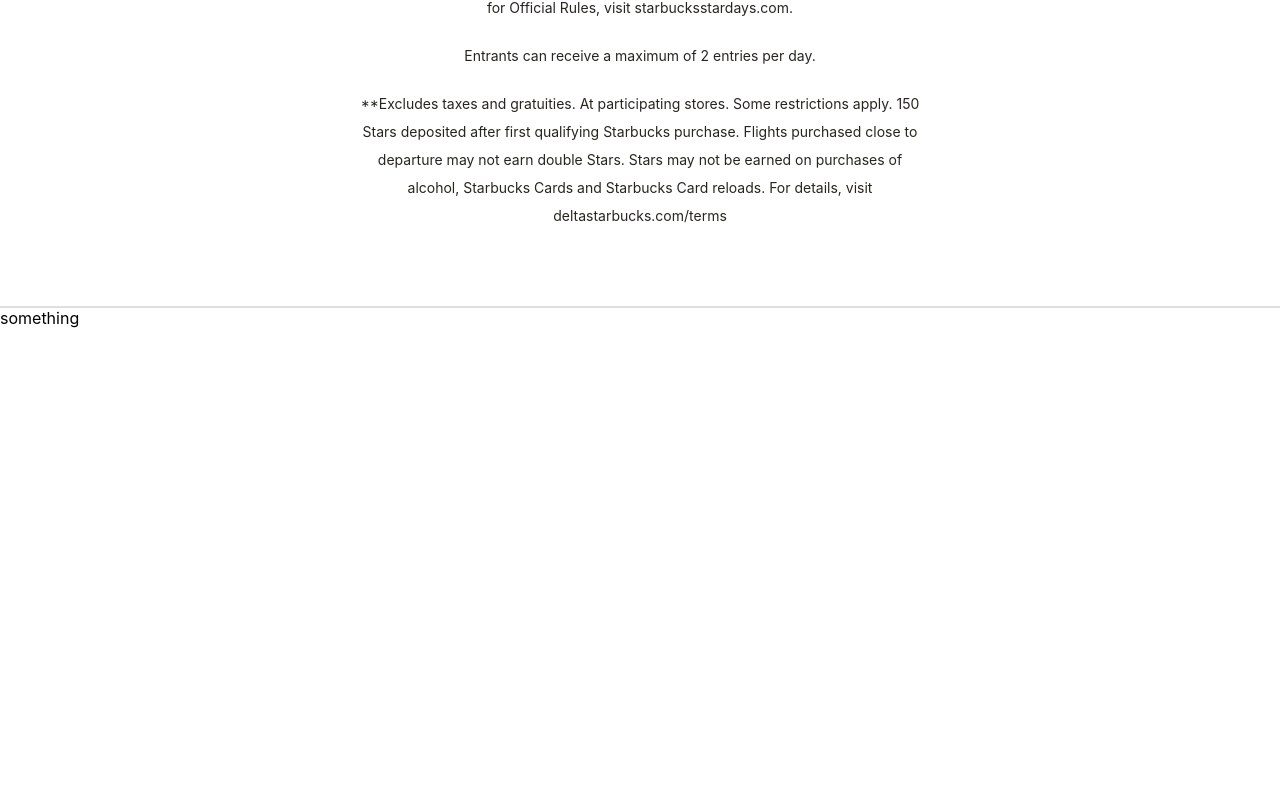
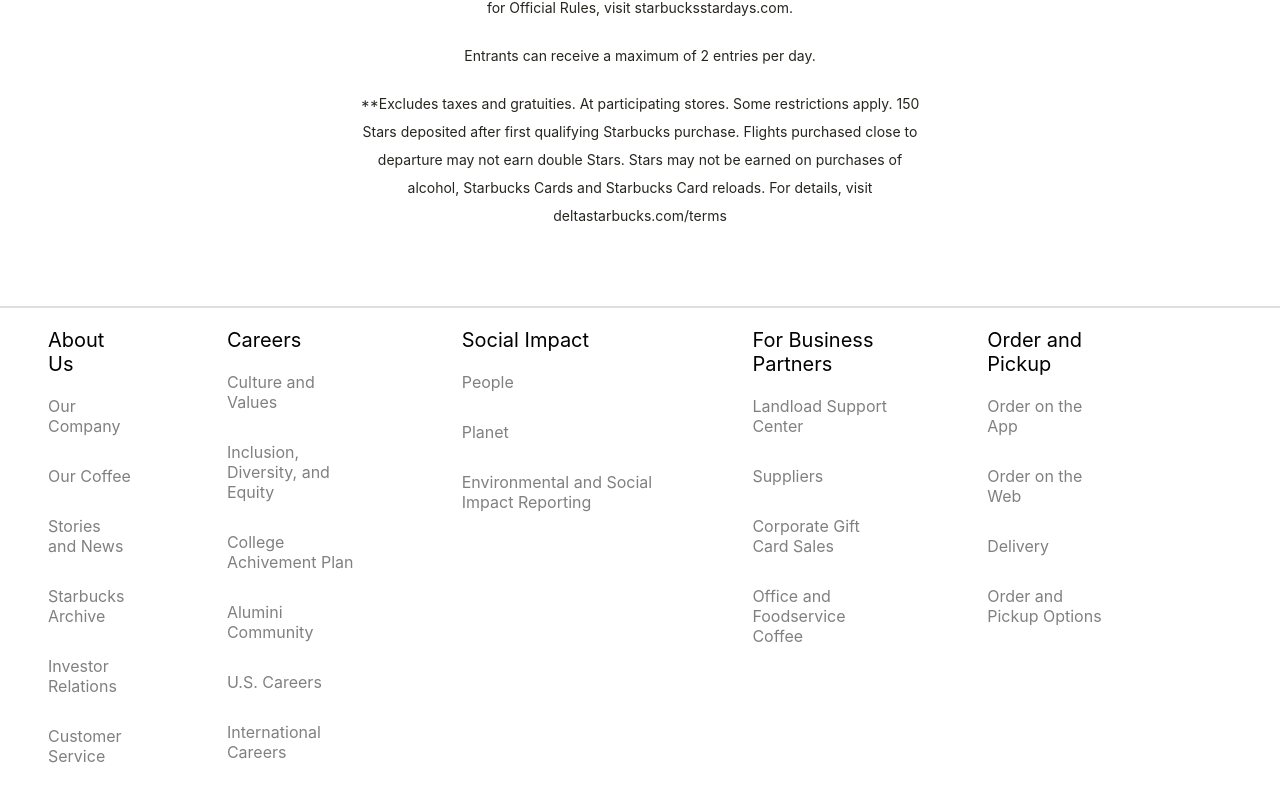
Before and after one commit to Apocryphon06/totalitycorp-frontend-challenge, a React (Create React App) app: page / in a window 1280 px wide. Shown: the part 2376-3178 px from the top of the page. Before the commit the page ends 2704 px from the top, so only its background shows below. Built offline with nearby package versions, Linux system fonts and the light colour scheme; the HTML template or start-up script is replaced by a standard one.

Commit message:
footer dropdown buttons

```diff
--- a/src/components/Footer.jsx
+++ b/src/components/Footer.jsx
@@ -1,22 +1,139 @@
+import { KeyboardArrowDown } from "@material-ui/icons";
 import React from "react";
 import styled from "styled-components";
 
 const Wrapper = styled.div`
   display: flex;
   flex-direction: row;
-  width: 100%;
+  width: 90vw;
+  height: 90vh;
+  @media (max-width: 768px) {
+    flex-direction: column;
+  }
 `;
 
 const ColumnHeader = styled.div`
   display: flex;
+  font-size: 20px;
+  color: black;
+  @media (max-width: 768px) {
+    font-size: 18px;
+    padding: 20px 0;
+    cursor: pointer;
+  }
+`;
+
+const ActionWrapper = styled.div`
+  display: flex;
+  flex-direction: row;
+  align-items: center;
+  justify-content: space-between;
+  cursor: pointer;
+`;
+const Action = styled.div`
+  padding: 10px;
+  border-radius: 50%;
+  &:hover {
+    cursor: pointer;
+    background-color: #dfdfdf;
+  }
+  @media (min-width: 768px) {
+    display: none;
+  }
+`;
+
+const Item = styled.div`
+  display: flex;
+  font-size: 16px;
+  margin: 20px 0 10px;
+  color: #808080;
+  cursor: pointer;
+  &:hover {
+    color: black;
+  }
+  @media (max-width: 768px) {
+    display: none;
+  }
 `;
 const ColumnWrapper = styled.div`
   display: flex;
   flex-direction: column;
+  width: fit-content;
+  margin: 20px 48px 0;
+  @media (max-width: 768px) {
+    width: 100%;
+  }
 `;
 
 function Footer() {
-  return <Wrapper>Footer</Wrapper>;
+  return (
+    <Wrapper>
+      <ColumnWrapper>
+        <ActionWrapper>
+          <ColumnHeader>About Us</ColumnHeader>
+          <Action>
+            <KeyboardArrowDown />
+          </Action>
+        </ActionWrapper>
+        <Item>Our Company</Item>
+        <Item>Our Coffee</Item>
+        <Item>Stories and News</Item>
+        <Item>Starbucks Archive</Item>
+        <Item>Investor Relations</Item>
+        <Item>Customer Service</Item>
+      </ColumnWrapper>
+      <ColumnWrapper>
+        <ActionWrapper>
+          <ColumnHeader>Careers</ColumnHeader>
+          <Action>
+            <KeyboardArrowDown />
+          </Action>
+        </ActionWrapper>
+        <Item>Culture and Values</Item>
+        <Item>Inclusion, Diversity, and Equity</Item>
+        <Item>College Achivement Plan</Item>
+        <Item>Alumini Community</Item>
+        <Item>U.S. Careers</Item>
+        <Item>International Careers</Item>
+      </ColumnWrapper>
+      <ColumnWrapper>
+        <ActionWrapper>
+          <ColumnHeader>Social Impact</ColumnHeader>
+          <Action>
+            <KeyboardArrowDown />
+          </Action>
+        </ActionWrapper>
+
+        <Item>People</Item>
+        <Item>Planet</Item>
+        <Item>Environmental and Social Impact Reporting</Item>
+      </ColumnWrapper>
+      <ColumnWrapper>
+        <ActionWrapper>
+          <ColumnHeader>For Business Partners</ColumnHeader>
+          <Action>
+            <KeyboardArrowDown />
+          </Action>
+        </ActionWrapper>
+        <Item>Landload Support Center</Item>
+        <Item>Suppliers</Item>
+        <Item>Corporate Gift Card Sales</Item>
+        <Item>Office and Foodservice Coffee</Item>
+      </ColumnWrapper>
+      <ColumnWrapper>
+        <ActionWrapper>
+          <ColumnHeader>Order and Pickup</ColumnHeader>
+          <Action>
+            <KeyboardArrowDown />
+          </Action>
+        </ActionWrapper>
+        <Item>Order on the App</Item>
+        <Item>Order on the Web</Item>
+        <Item>Delivery</Item>
+        <Item>Order and Pickup Options</Item>
+      </ColumnWrapper>
+    </Wrapper>
+  );
 }
 
 export default Footer;
--- a/src/pages/Home.jsx
+++ b/src/pages/Home.jsx
@@ -6,6 +6,7 @@
 import rewards from "../images/rewards.jpg";
 import latte from "../images/latte.jpg";
 import apple from "../images/apple-yum.jpg";
+import Footer from "../components/Footer";
 
 const ImageContainer = styled.div`
   background-color: #${(props) => props.bg};
@@ -229,7 +230,7 @@
           deltastarbucks.com/terms
         </DisclaimerText>
       </Disclaimer>
-      something
+      <Footer />
     </div>
   );
 }
```
